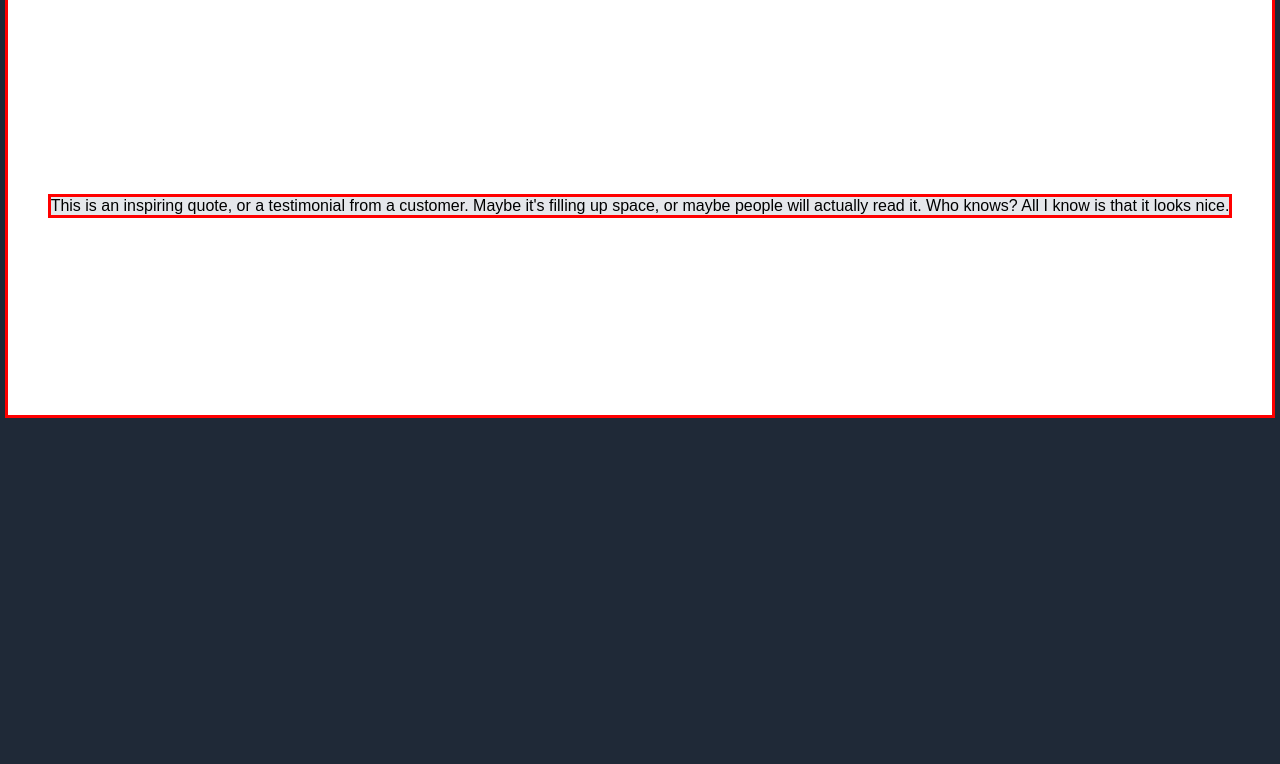
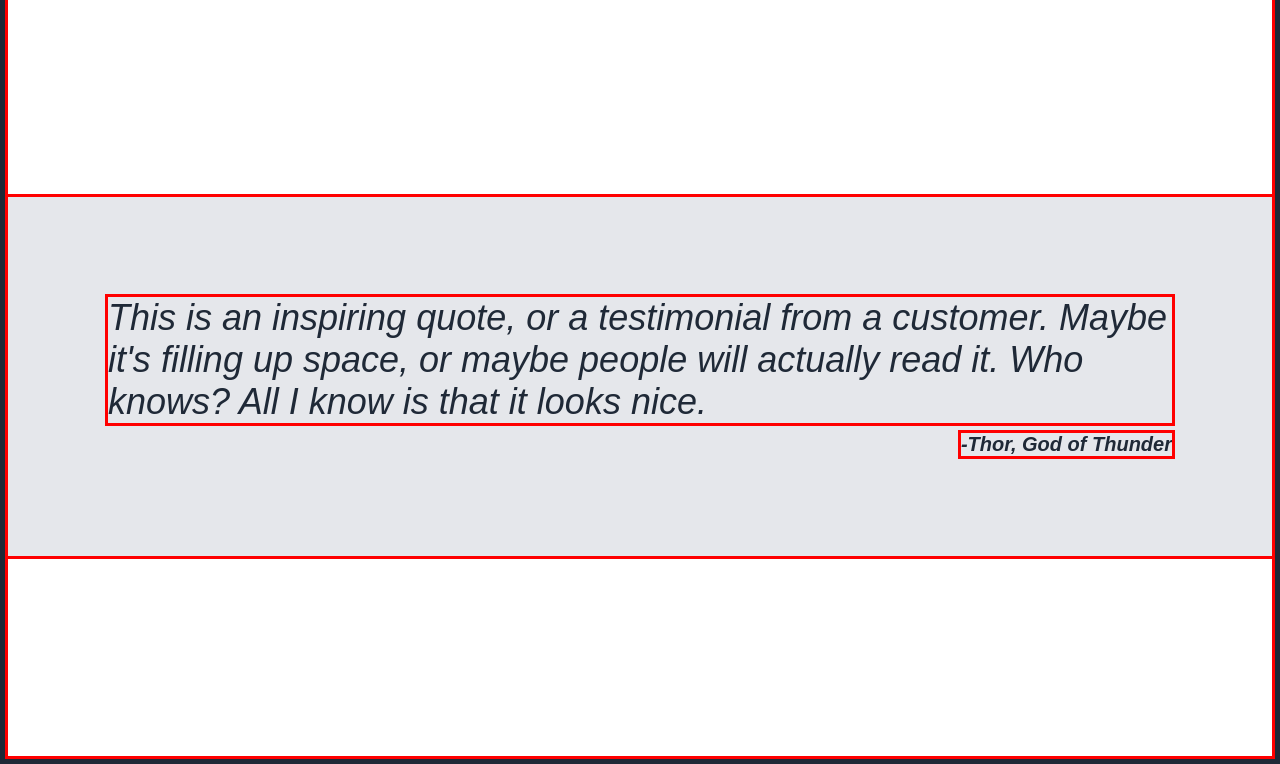
Before and after one commit to BlobCybersecurity/landing-page, a plain HTML site: page index.html in a window 1280 px wide. Shown: the part 892-1656 px from the top of the page. Before the commit the page ends 1315 px from the top, so only its background shows below. Drawn offline with Linux system fonts and the light colour scheme.

Commit message:
Add quote section in landing page

```diff
--- a/index.html
+++ b/index.html
@@ -59,6 +59,7 @@
             <div class="grey-container">
                 This is an inspiring quote, or a testimonial from a customer. Maybe it's filling up space, or maybe people will actually read it. Who knows? All I know is that it looks nice.
             </div>
+            <div class="quote-author">-Thor, God of Thunder</div>
         </div>
 
     </div>
--- a/styles.css
+++ b/styles.css
@@ -87,6 +87,7 @@ img {
     padding-top: 32px;
     padding-bottom: 200px;
     justify-content: space-between;
+    flex-wrap: wrap;
 }
 
 .title {
@@ -110,7 +111,7 @@ img {
     flex-direction: column;
     justify-content: center;
     align-items: center;
-
+    flex-wrap: wrap;
 }
 
 .box {
@@ -125,7 +126,19 @@ img {
     display: flex;
     background-color: #E5E7EB;
     margin-top: 200px;
+    padding: 100px;
+    color: #1F2937;
+    font-size: 36px;
+    font-style: italic;
+    font-weight: lighter;
+    display: flex;
+    flex-direction: column;
+    gap: 10px;
+}
 
-
+.quote-author {
+    align-self: flex-end;
+    font-weight: bold;
+    font-size: 20px;
 
 }
```
